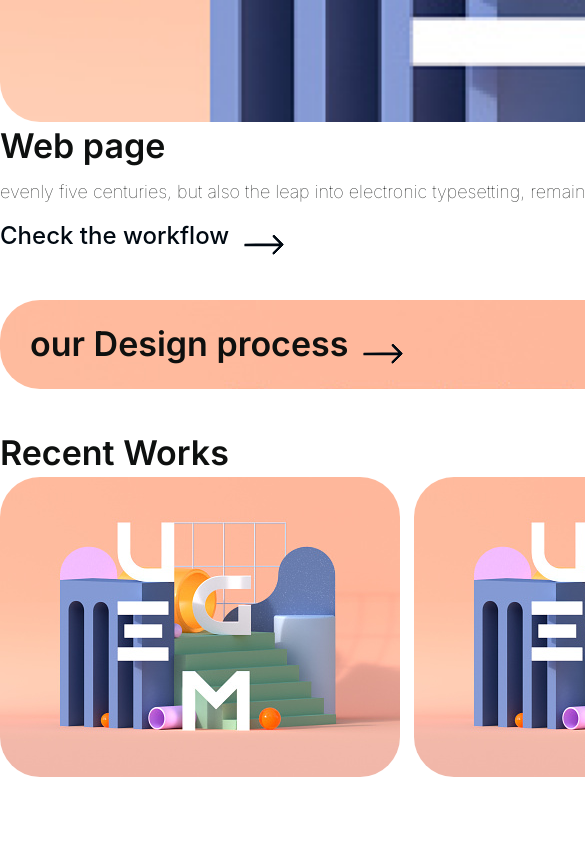
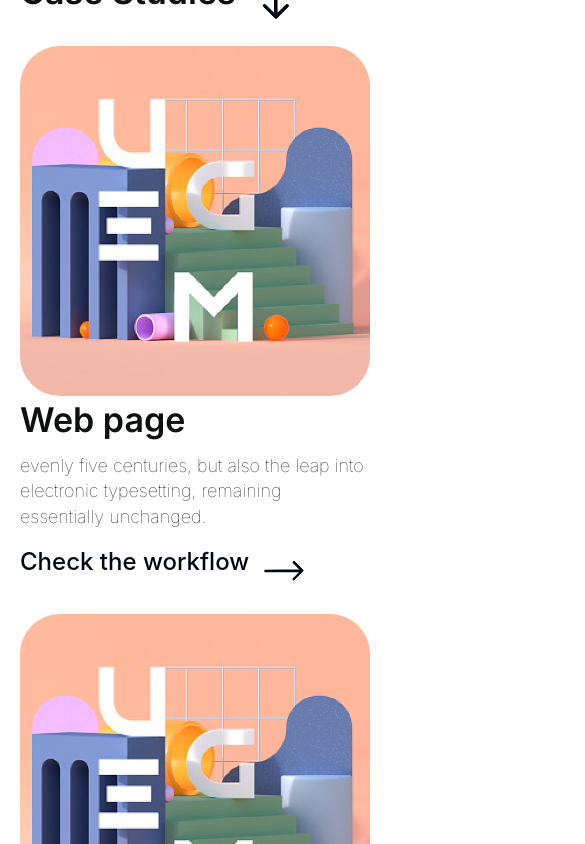
Before and after one commit to 70Ni/webapp, a React (Create React App) app: page /casestudy in a window 390 px wide. Shown: the part 1345-2189 px from the top of the page, 585 px wide, since content can reach past the window. Built offline with nearby package versions, Linux system fonts and the light colour scheme.

Commit message:
caset study page mobile view

```diff
--- a/src/Pages/Casestudy/Casestudy.css
+++ b/src/Pages/Casestudy/Casestudy.css
@@ -46,9 +46,7 @@
     object-fit: cover;
     border-radius: 40px;
 }
-.casecover {
-    min-width: 1400px;
-}
+
 .testSqure {
     background-color: var(--color-Background);
     font-size: var(--font-Subtxt);
@@ -56,3 +54,12 @@
 .txtfortest {
     color: var(--color-txt);
 }
+
+@media only screen and (max-width: 1200px) {
+    .caseintrowrapper {
+      flex-wrap: wrap;
+    }
+    .caseImg {
+        width: 100%;
+    }
+  }
--- a/src/Pages/Casestudy/Casestudy.jsx
+++ b/src/Pages/Casestudy/Casestudy.jsx
@@ -37,15 +37,15 @@ function Casestudy() {
         <div className="Header">Case Studies</div>
         <img src={arrow} alt="" className="arrcasest" />
       </div>
-      <div className="casesWrapper">
+      <div className="processsecwrapper">
         <CaseCard />
         <CaseCard />
       </div>
       <div className="casesWrapperbelow">
         <CaseCard />
       </div>
-      <Processbanner />
-      <FloatProjects />
+      {/* <Processbanner /> */}
+      {/* <FloatProjects /> */}
     </div>
   );
 }
--- a/src/Section/Projects/Projects.css
+++ b/src/Section/Projects/Projects.css
@@ -50,6 +50,7 @@
   display: flex;
   justify-content: flex-start;
   top: 250px;
+  overflow: hidden;
 }
 .motion {
   display: flex;
```
Also changed, not shown: src/Section/stickytest/Sticky.jsx (added, +14 -0 lines), src/Section/stickytest/sticky.css (added, +12 -0 lines).
